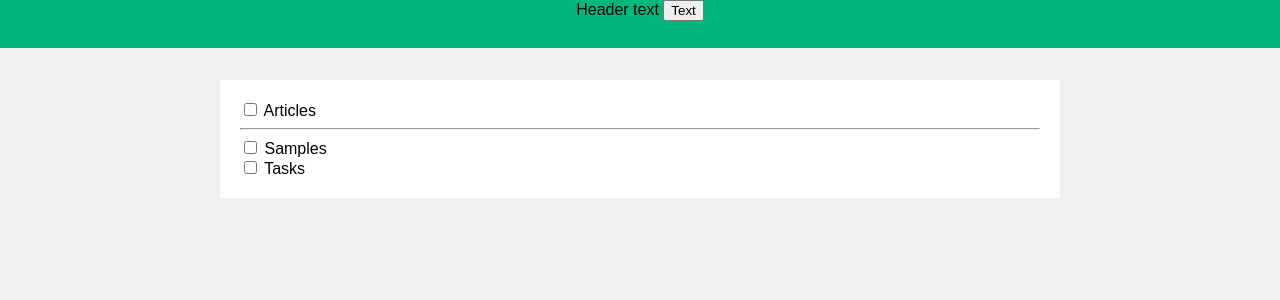
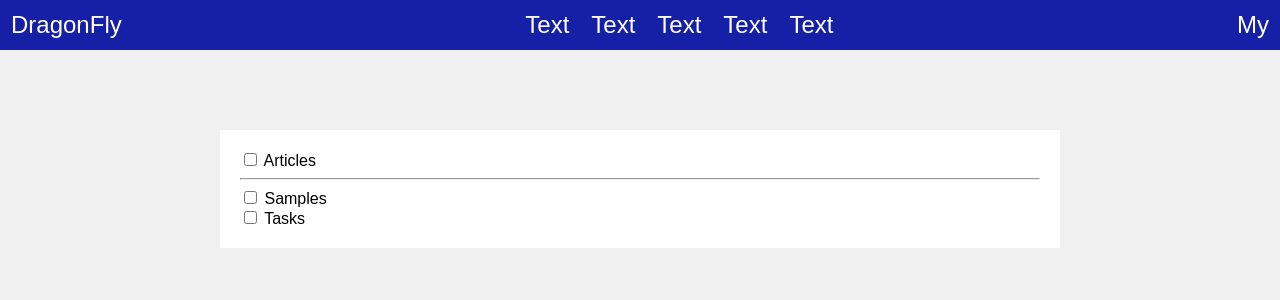
Before and after one commit to RescueRangersTema/initial-son-app, a Django app: page /lesson/1/ in a window 1280 px wide. Shown: the top 300 px of the page. Run offline with Django 3.2, Linux system fonts and the light colour scheme; data that the repository does not hold is empty.

Commit message:
Add part of panel

```diff
--- a/app/static/static/css/_base.css
+++ b/app/static/static/css/_base.css
@@ -1,22 +1,3 @@
 body {
     background-color: #f0f0f0;
 }
-
-header {
-    background-color: #01b67f;
-    color: #000000;
-
-    width: 100%;
-    height: 4%;
-    min-height: 48px;
-    max-height: 60px;
-
-    padding: 0px;
-
-    text-align: center;
-    position: fixed;
-    top: 0;
-
-    /*display: flex;*/
-    /*justify-content: flex-end;*/
-}
--- a/app/static/static/css/article.css
+++ b/app/static/static/css/article.css
@@ -15,14 +15,6 @@ main {
     min-width: 400px;
     max-width: 800px;
     background: white;
-}
-
-/*h2 {
-    color: #333333;
-}*/
-
-footer {
-    text-align: center;
 }
 
 table * {
--- /dev/null
+++ b/app/static/static/css/panel_overlay.css
@@ -0,0 +1,31 @@
+header {
+    background-color: #1520A6;  /*#0492C2  #2832C2*/
+    color: #000000;
+
+    width: 100%;
+    min-height: 50px;
+    max-height: 50px;
+
+    padding: 0px;
+    display: flex;
+    justify-content: space-between;
+}
+
+.button-group-header {
+    display: flex;
+}
+
+.button-group-header button {
+    font-size: 24px;
+
+    margin: 1px;
+    padding: 10px;
+    background-color: #00000000;
+    color: white;
+    border: none;
+    cursor: pointer;
+}
+
+footer {
+    text-align: center;
+}
--- a/app/templates/_base.html
+++ b/app/templates/_base.html
@@ -4,6 +4,8 @@
 <html>
     <head>
         <link rel="stylesheet" href="{% static 'css/_base.css' %}">
+        {% block style_panel_overlay %}
+        {% endblock style_panel_overlay %}
         {% block style %}
         {% endblock style %}
     </head>
@@ -15,12 +17,6 @@
         {% endif %}
 
         {% block headline %}
-        <header>
-            <div>
-                <span>Header text</span>
-                <button>Text</button>
-            </div>
-        </header>
         {% endblock headline %}
 
         {% block body %}
--- a/app/templates/lesson/lesson.html
+++ b/app/templates/lesson/lesson.html
@@ -1,4 +1,4 @@
-{% extends '../_base.html' %}
+{% extends '../panel_overlay.html' %}
 {% load static %}
 
 
@@ -10,7 +10,6 @@
 
 {% block body %}
     <main>
-
         <input type="checkbox" class="accordion" id="show_article">
         <label class="label-accordion" for="show_article">Articles</label>
         <div class="panel">
--- /dev/null
+++ b/app/templates/panel_overlay.html
@@ -0,0 +1,27 @@
+{% extends '_base.html' %}
+{% load static %}
+
+{% block style_panel_overlay %}
+    <link rel="stylesheet" type="text/css" href="{% static 'css/panel_overlay.css' %}">
+{% endblock style_panel_overlay %}
+
+{% block headline %}
+    <header>
+        <div class="button-group-header">
+            <button>DragonFly</button>
+        </div>
+        <div class="button-group-header">
+            <button>Text</button>
+            <button>Text</button>
+            <button>Text</button>
+            <button>Text</button>
+            <button>Text</button>
+        </div>
+        <div class="button-group-header">
+            <button>My</button>
+        </div>
+    </header>
+{% endblock headline %}
+
+{% block footerline %}
+{% endblock footerline %}
```
